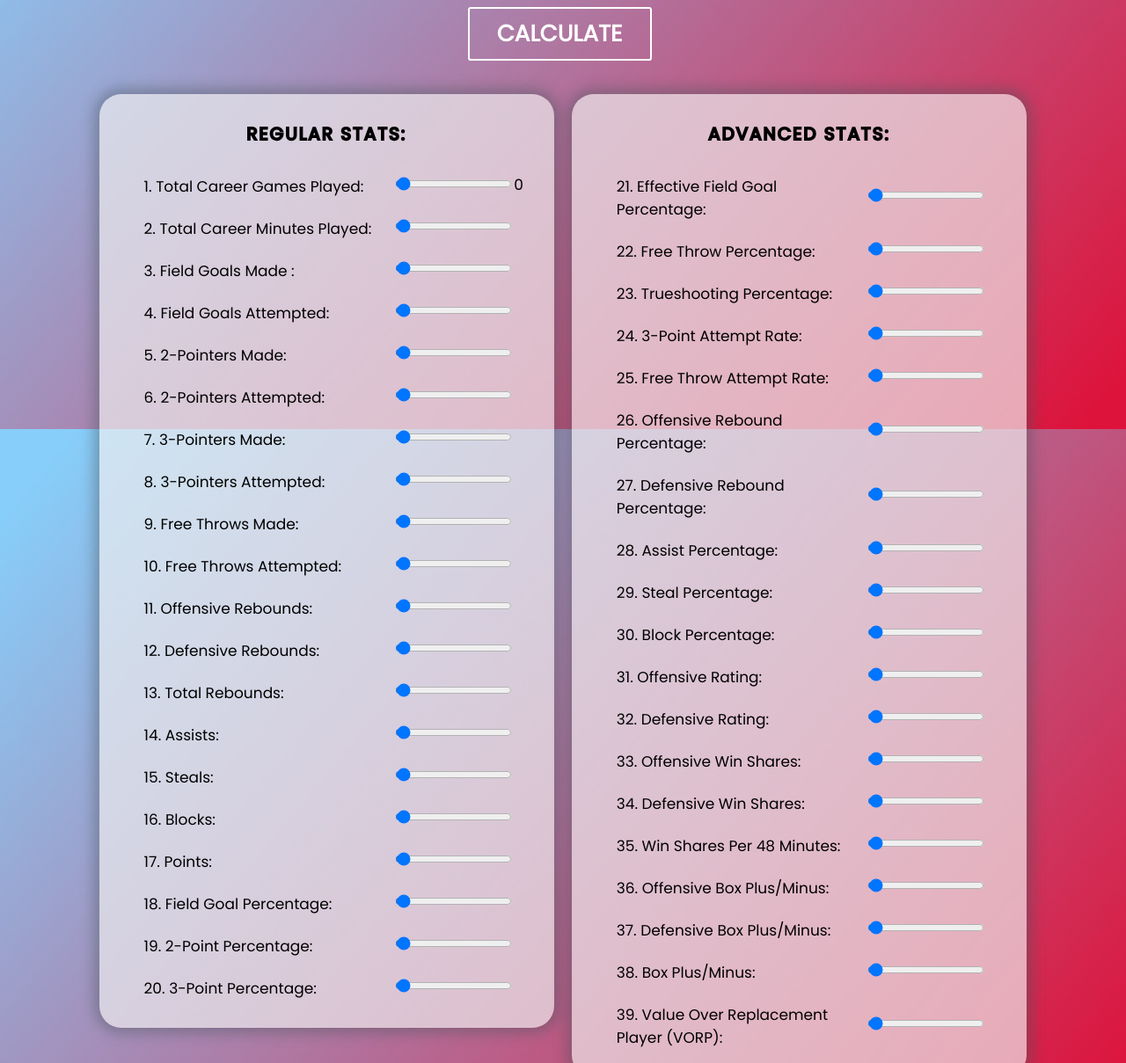
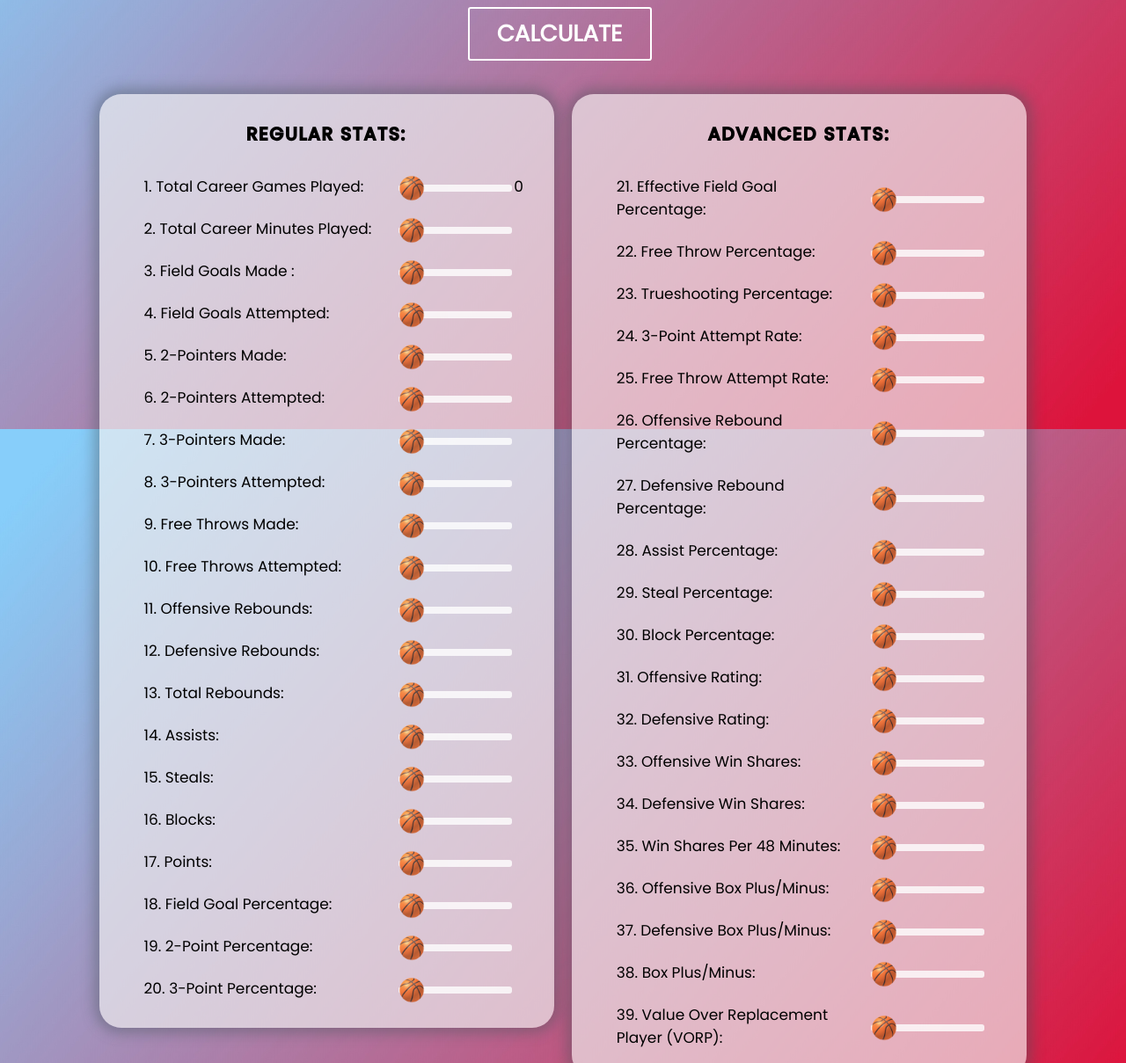
Before and after one commit to ShawnBhogal/NBA_GOAT_Project, a Flask app: page / in a window 1280 px wide. Shown: the part 312-1521 px from the top of the page at 88% size. Run offline with Flask 2, Linux system fonts and the light colour scheme.

Commit message:
basketballz lol

```diff
--- a/templates/stats_table.html
+++ b/templates/stats_table.html
@@ -70,10 +70,38 @@
     }
     .slider {
         cursor: pointer;
-        border: 2px solid red;
+        -webkit-appearance: none;
+        height: 8px;
+        border-radius: 3px;
+        outline: none;
+        opacity: 0.8;
+        -webkit-transition: .2s;
+        transition: opacity .2s;
     }
+
     .slider:hover {
         opacity: 1;
+    }
+
+    .slider::-webkit-slider-thumb {
+        -webkit-appearance: none;
+        appearance: none;
+        width: 30px;
+        height: 30px;
+        background: url('static/images/ball.png');
+        background-position: center;
+        background-size:contain;
+        cursor: pointer;
+    }
+
+    .slider::-moz-range-thumb {
+        width: 30px;
+        height: 30px;
+        border: 0;
+        background: url('static/images/ball.png');
+        background-position: center;
+        background-size:contain;
+        cursor: pointer;
     }
     .slider-val {
         position: absolute;
```
Also changed, not shown: templates/results.html (+7 -7 lines), static/images/ball.png (added), static/images/bball.png (deleted).
